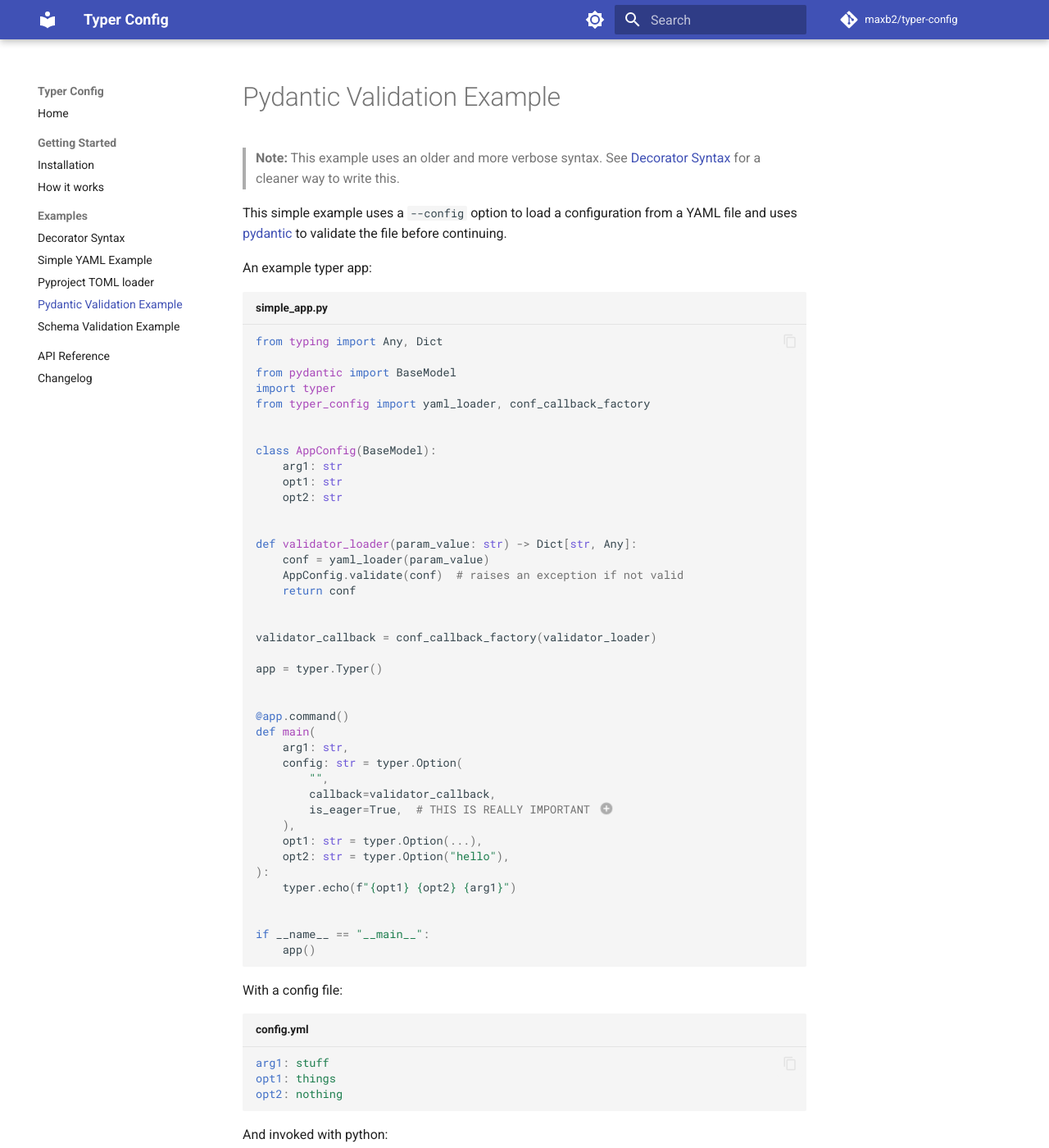
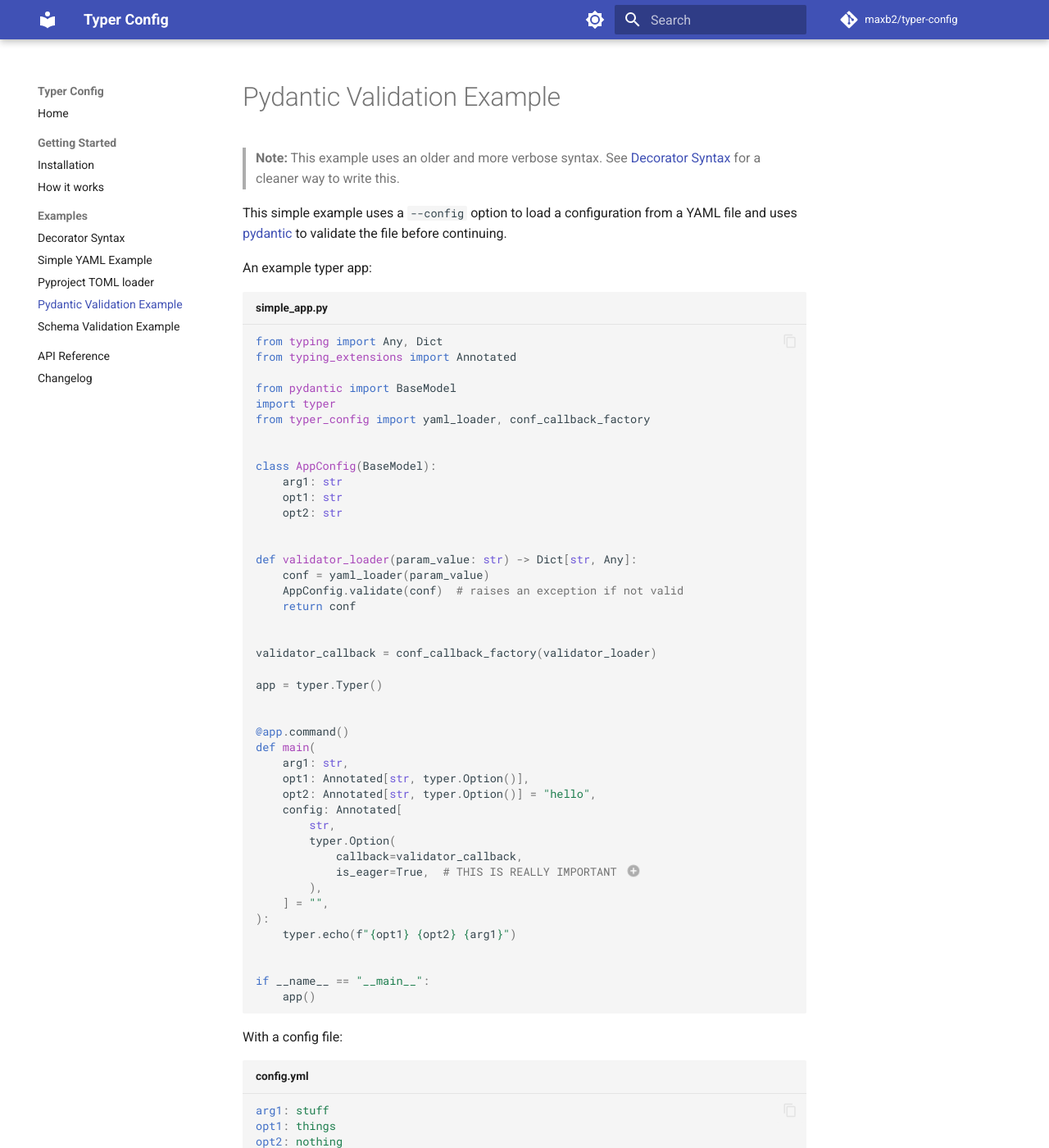
Before and after one commit to maxb2/typer-config, an MkDocs documentation site: the page built from docs/examples/pydantic.md, in a window 1280 px wide and 1400 px high. Shown: the whole window at 82% size. Built offline with MkDocs 1.6.1 and Material for MkDocs 9.7.7, drawn with Linux system fonts in a browser that asks for light colours; comment, search, counter and statistics services are not loaded; the version menu is left out.

Commit message:
docs: use Annotated type

````diff
--- a/docs/examples/pydantic.md
+++ b/docs/examples/pydantic.md
@@ -7,6 +7,7 @@
 An example typer app:
 ```python title="simple_app.py"
 from typing import Any, Dict
+from typing_extensions import Annotated
 
 from pydantic import BaseModel
 import typer
@@ -33,13 +34,15 @@
 @app.command()
 def main(
     arg1: str,
-    config: str = typer.Option(
-        "",
-        callback=validator_callback,
-        is_eager=True,  # THIS IS REALLY IMPORTANT (1)
-    ),
-    opt1: str = typer.Option(...),
-    opt2: str = typer.Option("hello"),
+    opt1: Annotated[str, typer.Option()],
+    opt2: Annotated[str, typer.Option()] = "hello",
+    config: Annotated[
+        str,
+        typer.Option(
+            callback=validator_callback,
+            is_eager=True,  # THIS IS REALLY IMPORTANT (1)
+        ),
+    ] = "",
 ):
     typer.echo(f"{opt1} {opt2} {arg1}")
 
````
Also changed, not shown: docs/examples/decorator.md (+11 -6 lines), docs/examples/pyproject.md (+10 -7 lines), docs/examples/schema.md (+10 -7 lines), docs/examples/simple_yaml.md (+11 -7 lines), docs/how.md (+5 -1 lines).
